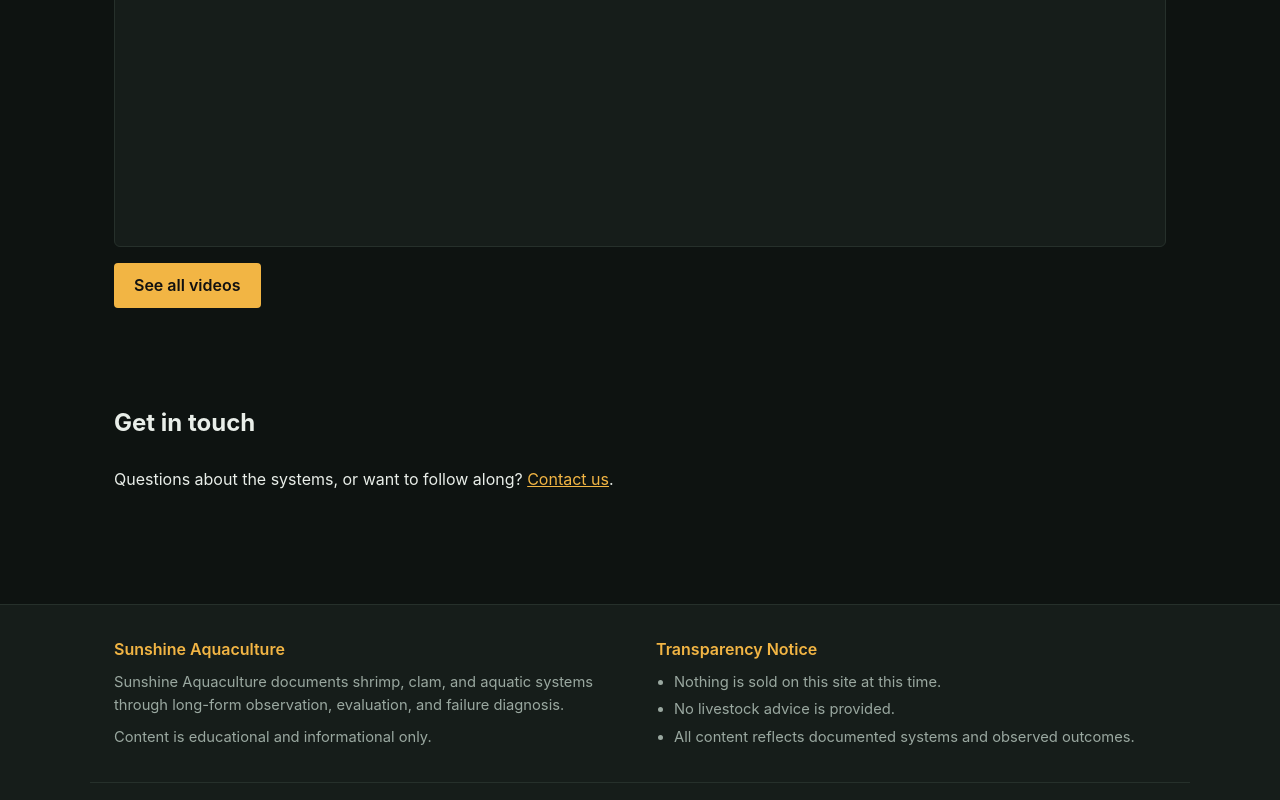
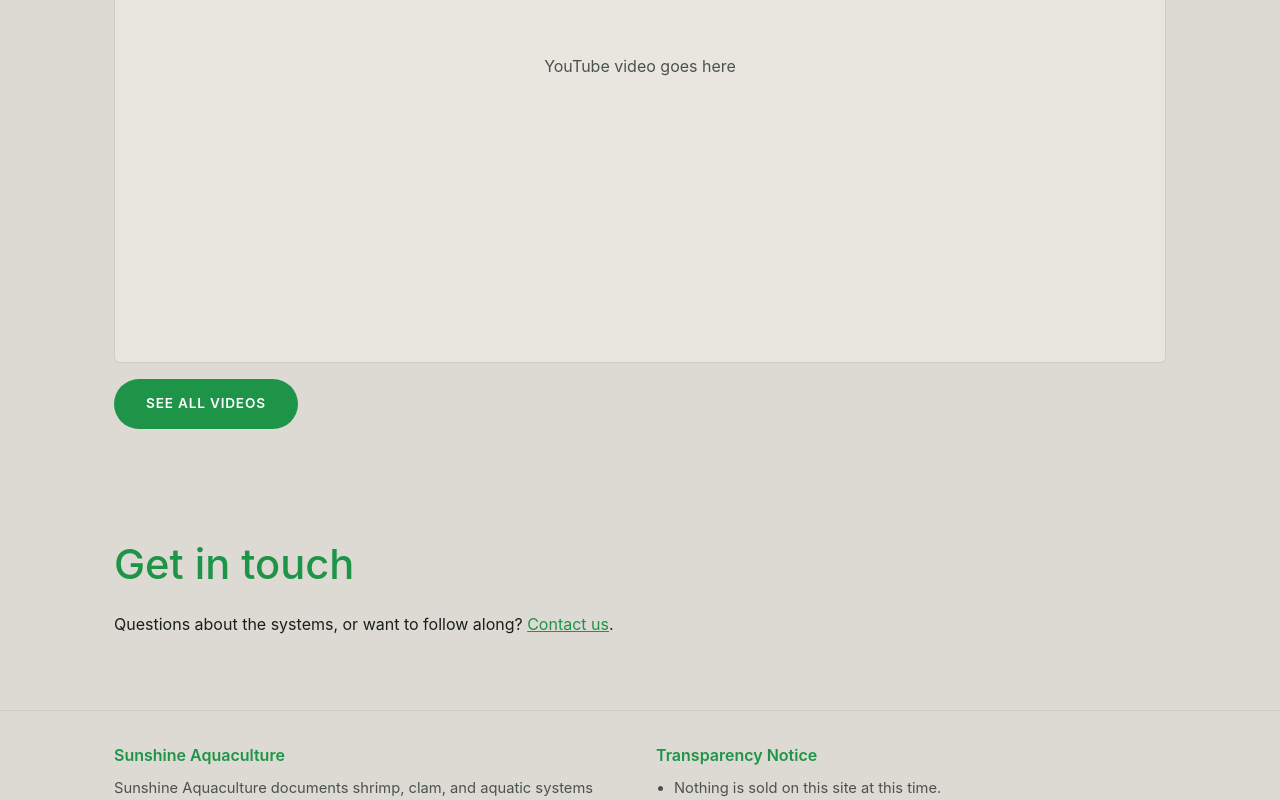
Before and after one commit to Bartmanpoet/sunshineaquaculture-website, a plain HTML site: page index.html in a window 1280 px wide. Shown: the part 2000-2800 px from the top of the page. Drawn offline with Linux system fonts and the light colour scheme.

Commit message:
Match the Squarespace colors: dark top, beige sections, green headings and buttons
Co-Authored-By: Claude Opus 5.5 <noreply@anthropic.com>
Claude-Session: https://claude.ai/code/session_01CrruXEwztep9KEA6fNHXNp

```diff
--- a/css/style.css
+++ b/css/style.css
@@ -108,3 +108,30 @@ section h2 { font-size: 1.5rem; margin: 0 0 24px; }
   .cards { grid-template-columns: 1fr; }
   .nav { gap: 16px; }
 }
+
+/* ---------- Squarespace look: dark header and hero, beige sections below ---------- */
+:root {
+  --sand: #dddad3;        /* beige from the Squarespace site */
+  --sand-card: #e9e6df;
+  --ink: #1a1f1c;
+  --ink-muted: #4a524d;
+  --green: #1e9448;       /* Squarespace heading and button green */
+}
+.button {
+  background: var(--green); color: #fff; border-radius: 999px;
+  padding: 14px 32px; text-transform: uppercase; letter-spacing: 0.06em; font-size: 0.85rem;
+}
+.button:hover { background: #187a3b; }
+
+main > section:not(.hero) { background: var(--sand); color: var(--ink); margin: 0; padding: 56px 0; }
+main > section:not(.hero) h2 { color: var(--green); font-size: clamp(1.8rem, 3.5vw, 2.6rem); font-weight: 500; line-height: 1.15; }
+main > section:not(.hero) a:not(.button) { color: var(--green); }
+main > section:not(.hero) .card { background: var(--sand-card); border-color: #cfcbc2; color: var(--ink); }
+main > section:not(.hero) .card p { color: var(--ink-muted); }
+main > section:not(.hero) .video-frame { background: var(--sand-card); border-color: #cfcbc2; color: var(--ink-muted); }
+
+.site-footer { background: var(--sand); color: var(--ink); border-top: 1px solid #cfcbc2; margin-top: 0; }
+.footer-about, .site-footer .footer-bottom { color: var(--ink-muted); }
+.site-footer .footer-bottom { border-top-color: #cfcbc2; }
+.site-footer a { color: var(--ink-muted); }
+.footer-name { color: var(--green); }
```
